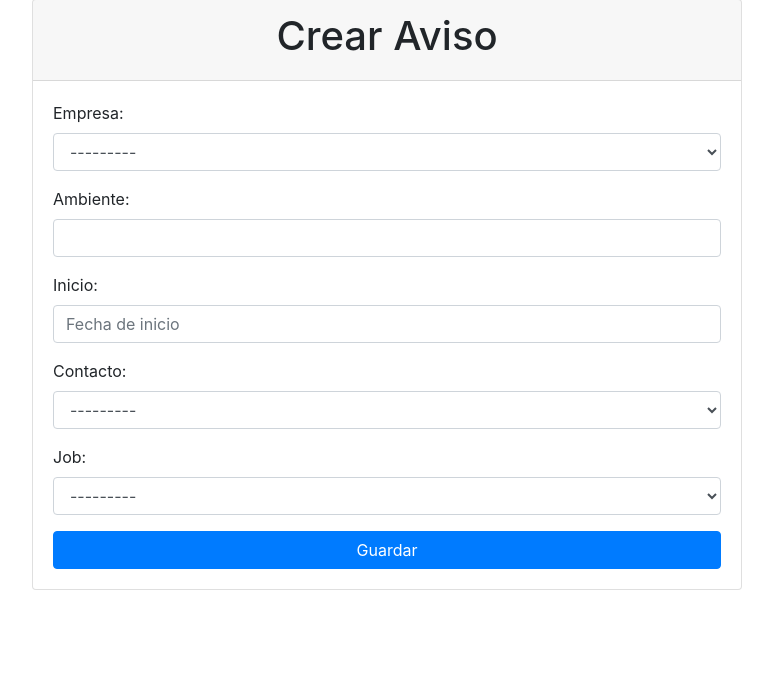
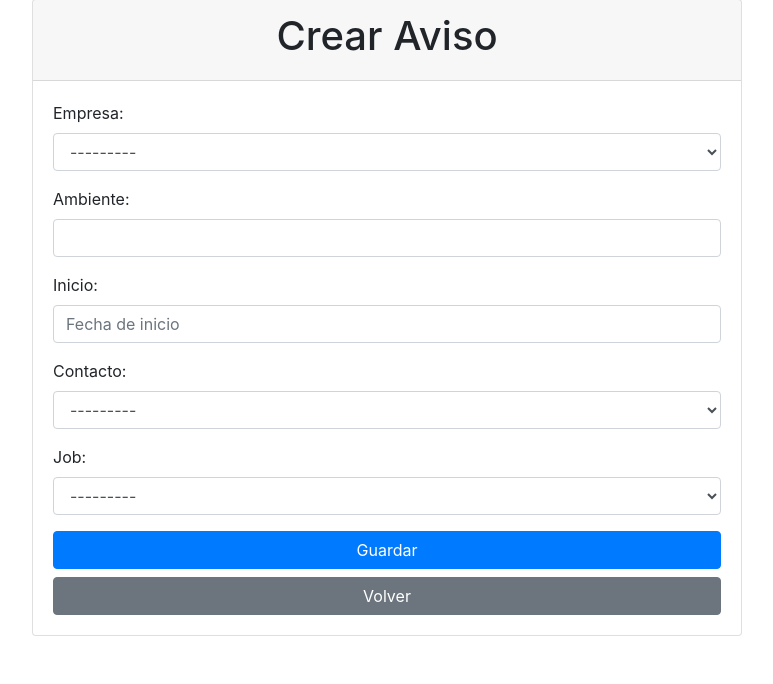
Before and after one commit to juanjca1990/bitacora, a Django app: page /AppCrud/avisoForm in a window 1280 px wide. Shown: the part 497-1181 px from the top of the page, without its empty margins (253-1026 px from the left). Before the commit the page ends 1087 px from the top, so only its background shows below. Run offline with Django 4.2, Linux system fonts and the light colour scheme; the visitor is signed in with stand-in values (Sample User, id 1); data that the repository does not hold is empty; some libraries are stand-ins or nearby versions.

Commit message:
feat(boton volver): agrego boton para volver de los formularios

```diff
--- a/AppCrud/templates/AppCrud/formularios.html
+++ b/AppCrud/templates/AppCrud/formularios.html
@@ -11,7 +11,8 @@
                     <div class="card-body">
                         <form method="post" enctype="multipart/form-data">
                             {% block formulario %}{% endblock %}
-                            <button type="submit" class="btn btn-primary btn-block">Guardar</button>
+                            <button type="submit" class="btn btn-primary btn-corporativo btn-block">Guardar</button>
+                            <button type="button" class="btn btn-secondary btn-corporativo btn-block" onclick="window.history.back();">Volver</button>
                         </form>
                     </div>
                 </div>
```
